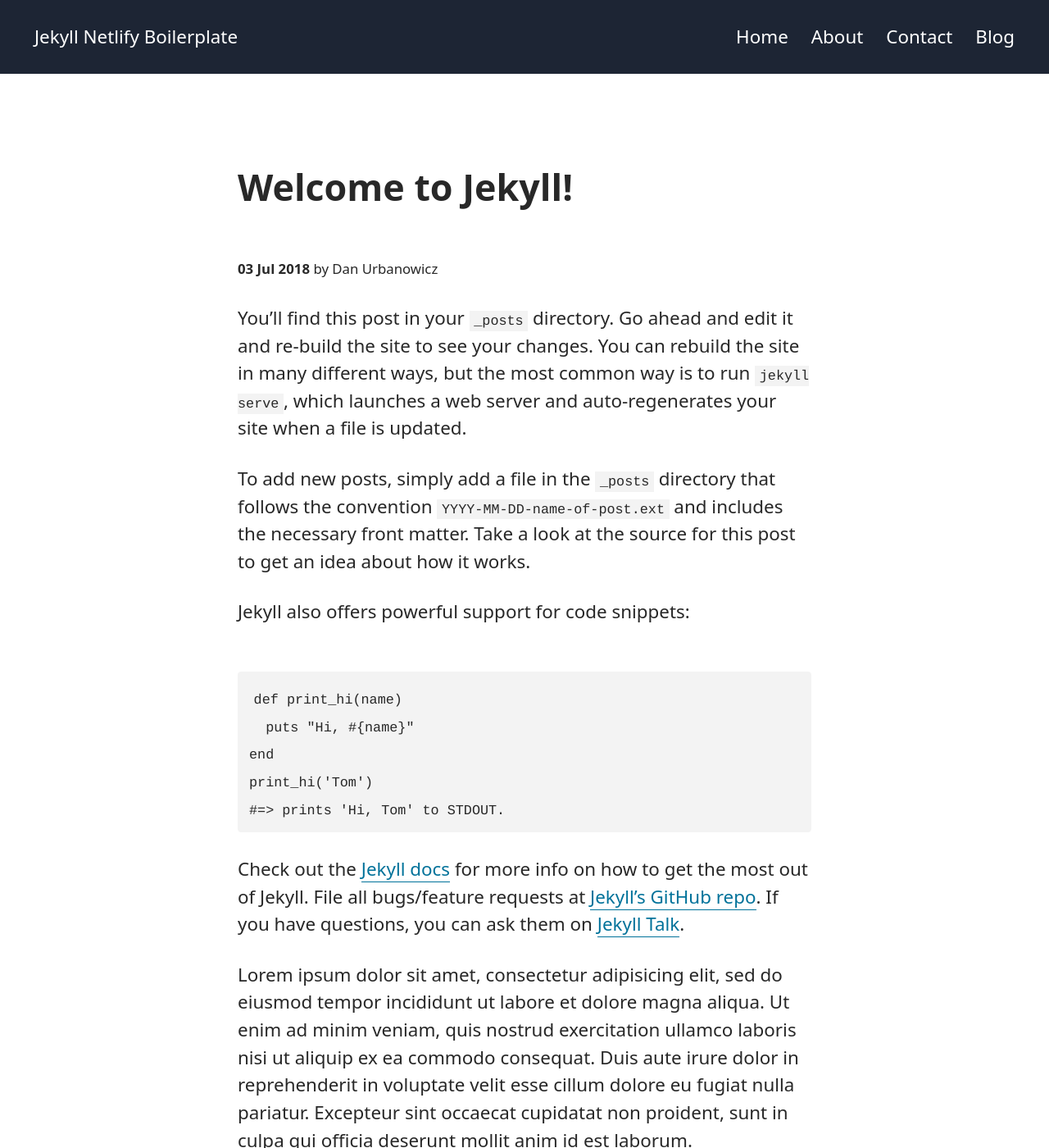
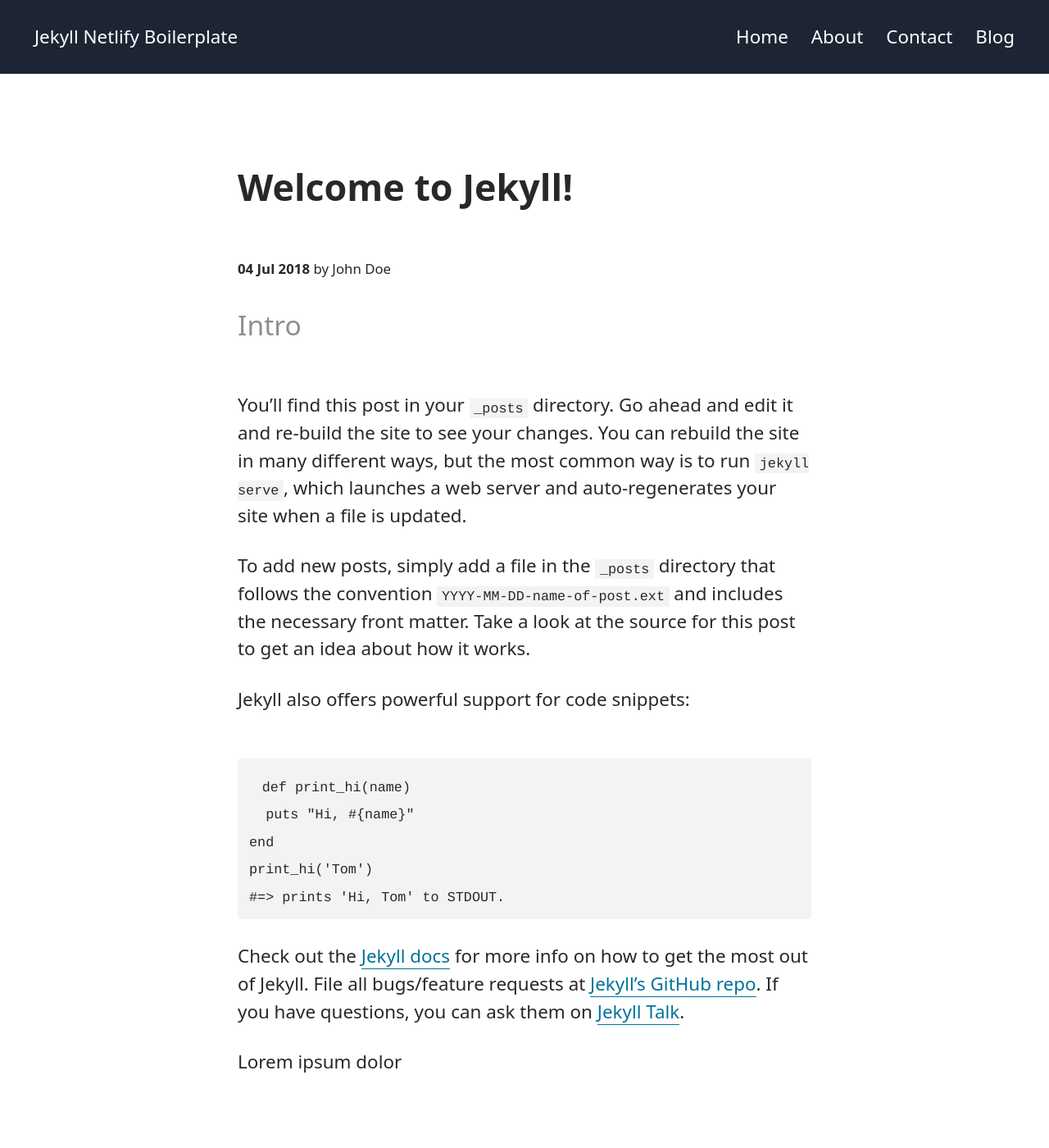
Before and after one commit to flxbot/jekyll-netlify-boilerplate, a Jekyll site: the page built from _posts/2018-02-23-welcome-to-jekyll.md, in a window 1280 px wide and 1400 px high. Shown: the whole window at 82% size. Built offline with Jekyll 4.4.1, drawn with Linux system fonts in a browser that asks for light colours; a script that is not in the unit is left out.

Commit message:
Update Post “2018-02-23-welcome-to-jekyll”

```diff
--- a/_posts/2018-02-23-welcome-to-jekyll.md
+++ b/_posts/2018-02-23-welcome-to-jekyll.md
@@ -1,9 +1,11 @@
 ---
 layout: post
 title: Welcome to Jekyll!
-meta_description: A description may also be set in a post. You can find more information about it in pages/about.md.
-author: dan_urbanowicz
-date: '2018-07-03 12:00:00'
+meta_description: A description may also be set in a post. You can find more
+  information about it in pages/about.md.
+author: john_doe
+date: 2018-07-04 12:00:00
+intro_paragraph: Intro
 categories: misc
 ---
 You’ll find this post in your `_posts` directory. Go ahead and edit it and re-build the site to see your changes. You can rebuild the site in many different ways, but the most common way is to run `jekyll serve`, which launches a web server and auto-regenerates your site when a file is updated.
@@ -12,18 +14,13 @@ To add new posts, simply add a file in the `_posts` directory that follows the c
 
 Jekyll also offers powerful support for code snippets:
 
-{% highlight ruby %}
-def print_hi(name)
+{% highlight ruby %} def print_hi(name)
   puts "Hi, #{name}"
 end
 print_hi('Tom')
 #=> prints 'Hi, Tom' to STDOUT.
 {% endhighlight %}
 
-Check out the [Jekyll docs][jekyll-docs] for more info on how to get the most out of Jekyll. File all bugs/feature requests at [Jekyll’s GitHub repo][jekyll-gh]. If you have questions, you can ask them on [Jekyll Talk][jekyll-talk].
+Check out the [Jekyll docs](https://jekyllrb.com/docs/home) for more info on how to get the most out of Jekyll. File all bugs/feature requests at [Jekyll’s GitHub repo](https://github.com/jekyll/jekyll). If you have questions, you can ask them on [Jekyll Talk](https://talk.jekyllrb.com/).
 
-[jekyll-docs]: https://jekyllrb.com/docs/home
-[jekyll-gh]:   https://github.com/jekyll/jekyll
-[jekyll-talk]: https://talk.jekyllrb.com/
-
-Lorem ipsum dolor sit amet, consectetur adipisicing elit, sed do eiusmod tempor incididunt ut labore et dolore magna aliqua. Ut enim ad minim veniam, quis nostrud exercitation ullamco laboris nisi ut aliquip ex ea commodo consequat. Duis aute irure dolor in reprehenderit in voluptate velit esse cillum dolore eu fugiat nulla pariatur. Excepteur sint occaecat cupidatat non proident, sunt in culpa qui officia deserunt mollit anim id est laborum.
+Lorem ipsum dolor
```
